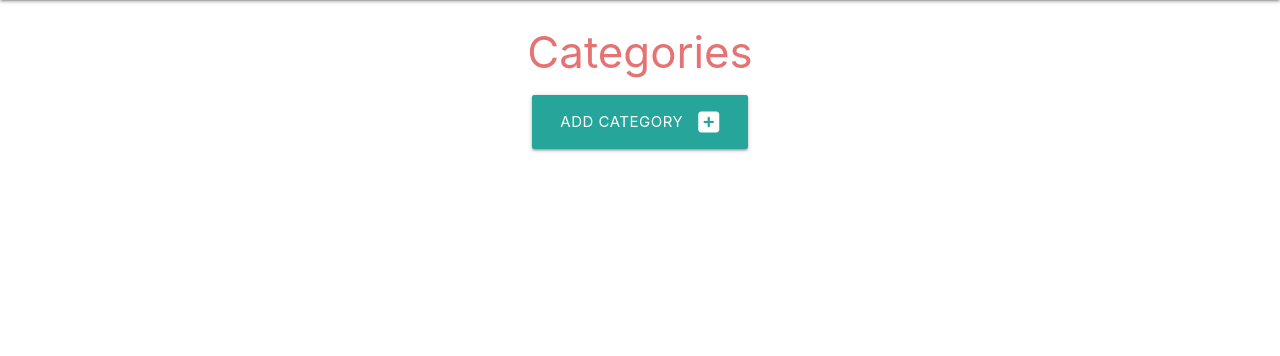
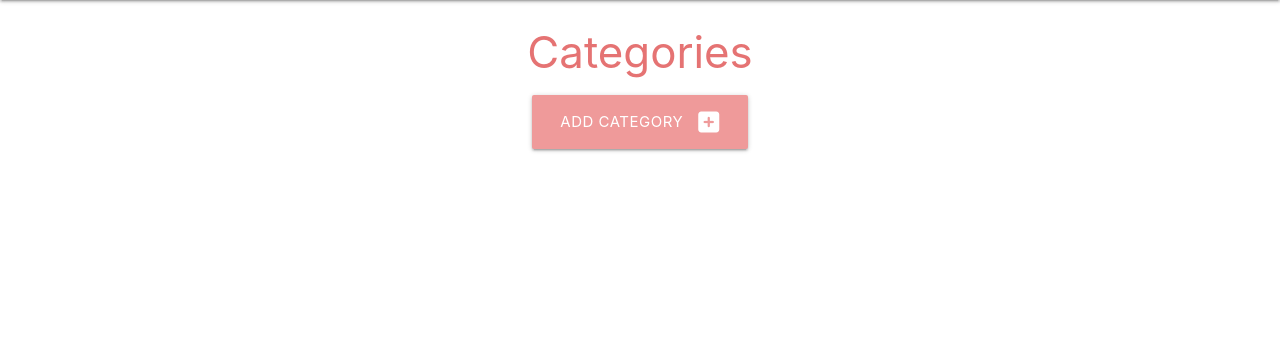
Before and after one commit to shellieD/taskmanager, a Flask app: page /categories in a window 1280 px wide. Shown: the part 64-420 px from the top of the page. Run offline with Flask 2, Linux system fonts and the light colour scheme; some libraries are stand-ins or nearby versions.

Commit message:
Update class name for button to change color.

```diff
--- a/taskmanager/templates/categories.html
+++ b/taskmanager/templates/categories.html
@@ -5,7 +5,7 @@
 
 <div class="row">
     <div class="col s12 center-align">
-        <a href="{{ url_for('add_category') }}" class="class btn-large red-lighten-3">
+        <a href="{{ url_for('add_category') }}" class="class btn-large red lighten-3">
             Add Category <i class="fas fa-plus-square right"></i>
         </a>
     </div>
```
